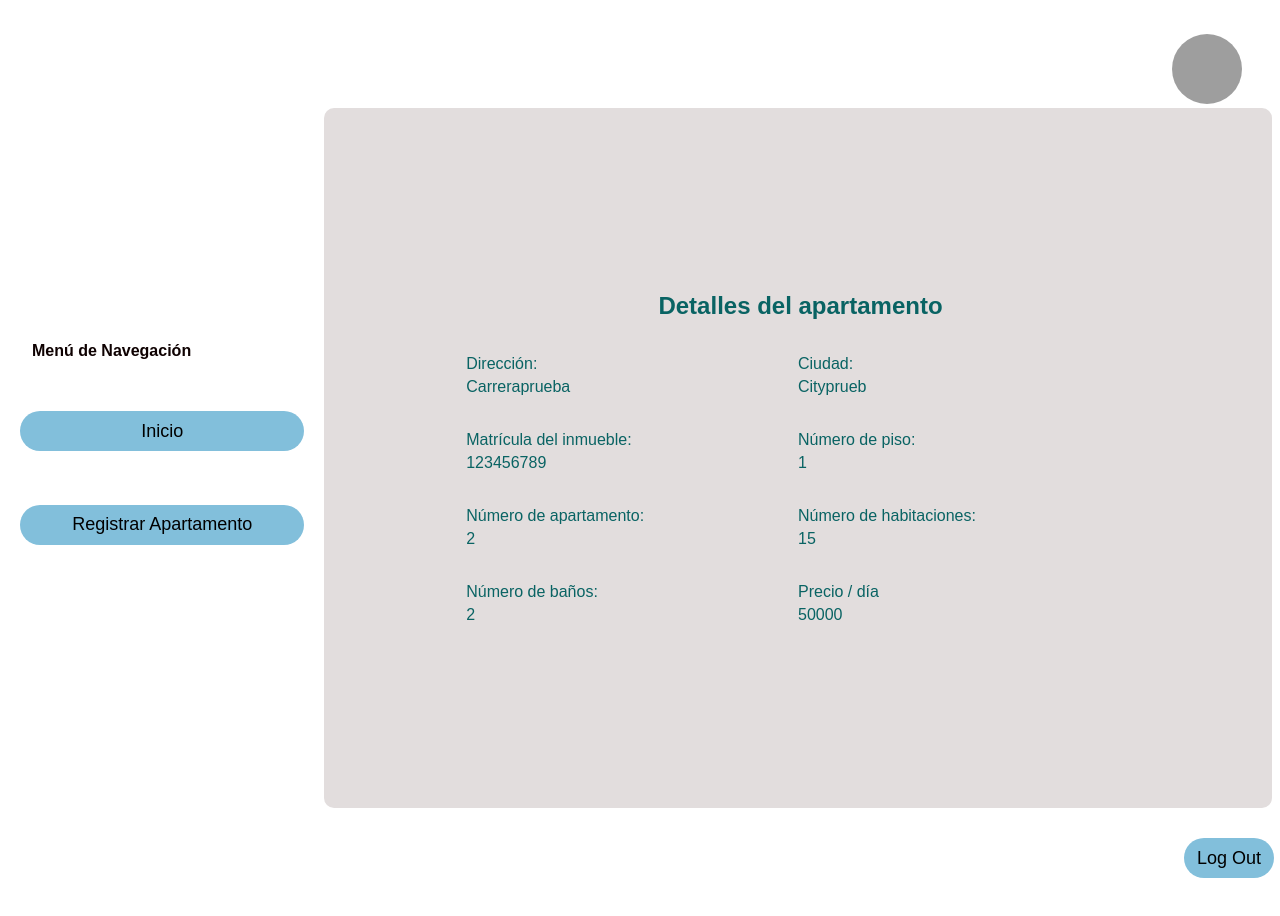
After one commit to Srpapaleta/HTML-CSS-Django, a Django app: page /details_apartment/4 in a window 1280 px wide. The commit adds this page. Run offline with Django 4.2, Linux system fonts and the light colour scheme; a user stored in the database is signed in; data comes from the database, SQL or seed files in the repository; both versions use the stored data as it was after the commit; grey boxes are pictures that could not be loaded.

Commit message:
apt-details

```diff
--- /dev/null
+++ b/webproject/webprojectapp/static/css/apt-details.css
@@ -0,0 +1,176 @@
+body{
+    display: grid;
+    grid-template-rows: 100px 700px 100px;
+    color: rgb(9, 99, 99);
+    align-items: center;
+    padding: 0;
+    font-family: sans-serif;
+}
+
+header{
+    width: 100%;
+    height: 100px;
+    display: flex;
+    justify-content: flex-end;
+    align-items: end;
+}
+
+a{
+    width: 100px;
+}
+
+.logo{
+    width: 70px;
+    height: 70px;
+    border-radius: 50%;
+    margin-right: 20px;
+}
+
+main{
+    width: 100%;
+    height: 700px;
+    display: grid;
+    grid-template-columns: 25% 75%;
+    justify-content: center;
+    align-items: center;
+}
+
+.box1{
+    width: 100%;
+    height: 40%;
+}
+
+.form-container{
+    width: 100%;
+    height: 100%;
+    display: grid;
+    grid-template-rows: repeat(3, 1fr);
+}
+
+.form-container label{
+    margin: 12px;
+    padding: 12px;
+    color: rgb(14, 1, 1);
+    font-weight: bold;
+    display: grid;
+    align-content: start;
+}
+
+.form-container input{
+    border: none;
+    outline: none;
+    width: 90%;
+    height: 40px;
+    position: relative;
+    left: 12px;
+    background: #82bfdb;
+    font-size: 18px;
+    border-radius: 20px;
+    cursor: pointer;
+}
+
+.form-container button{
+    border: none;
+    outline: none;
+    width: 90%;
+    height: 40px;
+    position: relative;
+    left: 12px;
+    background: #82bfdb;
+    font-size: 18px;
+    border-radius: 20px;
+    cursor: pointer;
+}
+
+.main-section{
+    width: 100%;
+    height: 100%;
+    display: grid;
+    background-color: rgb(226, 221, 221);
+    border-radius: 10px;
+    align-content: center;
+    justify-items: center;
+}
+
+.user-details{
+    width: 70%;
+    display: grid;
+    grid-template-columns: repeat(2, 1fr);
+    grid-template-rows: repeat(8, 1fr);
+}
+
+h2{
+    margin-left: 5px;
+}
+
+.user-details label{
+    margin-top: 15px;
+    margin-bottom: 5px;
+    width: 300px;
+}
+
+.user-details input[type="text"]{
+    border: none;
+    margin-left: 5px;
+    border-bottom: 1px solid rgba(101, 101, 104, 0.863);
+    background: transparent;
+    outline: none;
+    width: 220px;
+    height: 30px;
+    color: rgb(3, 3, 3);
+    font-size: 16px;
+}
+
+.user-details :nth-child(3){
+    grid-column: 2/3;
+    grid-row: 1/2;
+}
+
+.user-details :nth-child(6){
+    grid-column: 1/2;
+    grid-row: 4/5;
+}
+
+.user-details :nth-child(10){
+    grid-column: 1/2;
+    grid-row: 6/7;
+}
+
+.user-details :nth-child(14){
+    grid-column: 1/2;
+    grid-row: 8/9;
+}
+
+.main-section input[type="submit"]{
+    border: none;
+    outline: none;
+    margin-left: 5px;
+    margin-top: 10px;
+    width: 100px;
+    height: 40px;
+    background: #82bfdb;
+    color: #fff;
+    font-size: 18px;
+    border-radius: 20px;
+    cursor: pointer;
+}
+
+footer{
+    font-size: 25px;
+    color: #fff;
+    display: grid;
+    justify-content: end;
+}
+
+footer button{
+    border: none;
+    outline: none;
+    width: 90%;
+    height: 40px;
+    position: relative;
+    left: 12px;
+    background: #82bfdb;
+    font-size: 18px;
+    border-radius: 20px;
+    cursor: pointer;
+}
--- /dev/null
+++ b/webproject/webprojectapp/templates/apt-details.html
@@ -0,0 +1,59 @@
+<!DOCTYPE html>
+<html lang="en">
+<head>
+    {% load static %}
+    <meta charset="UTF-8">
+    <meta http-equiv="X-UA-Compatible" content="IE=edge">
+    <meta name="viewport" content="width=device-width, initial-scale=1.0">
+    <title>Detalles Apartamento</title>
+    <link rel="stylesheet" href="{% static 'css/apt-details.css' %}">
+</head>
+<body>
+    <header>
+        <h1></h1>
+        <a href=""><img class="logo" src="https://cdn-icons-png.flaticon.com/512/149/149071.png" alt=""></a>
+    </header>
+    <main>
+        <div class="box1">
+            <div class="form-container">
+                <label class="navegation-menu">Menú de Navegación</label>
+                <div>
+                    <a href="{% url 'homepage' %}"><button class="submit">Inicio</button></a>
+                </div>
+                <div>
+                    <a href="{% url 'register_apartment' %}"><button class="submit">Registrar Apartamento</button></a>
+                </div>
+            </div>
+        </div>
+        <section class="main-section">
+                <h2>Detalles del apartamento</h2>
+                <div class="user-details">
+                    <label for="direccion">Dirección:</label>
+                    <div>{{ apartment.direccion }}</div>
+
+                    <label>Ciudad:</label>
+                    <div>{{ apartment.ciudad }}</div>
+
+                    <label>Matrícula del inmueble:</label>
+                    <div>{{ apartment.matricula_inmueble }}</div>
+
+                    <label>Número de piso:</label>
+                    <div>{{ apartment.numero_piso }}</div>
+
+                    <label>Número de apartamento:</label>
+                    <div>{{ apartment.numero_apartamento }}</div>
+
+                    <label>Número de habitaciones:</label>
+                    <div>{{ apartment.numero_habitaciones}}</div>
+
+                    <label>Número de baños:</label>
+                    <div>{{ apartment.numero_banos }}</div>
+
+                    <label>Precio / día</label>
+                    <div>{{ apartment.precio_dia }}</div>
+                </div>
+        </section>
+    </main>
+    <footer><a href=""><button>Log Out</button></a></footer>
+</body>
+</html>
--- a/webproject/webprojectapp/templates/home.html
+++ b/webproject/webprojectapp/templates/home.html
@@ -57,7 +57,7 @@
                                 <td>{{ appartment.matricula_inmueble }}</td>
                                 <td>{{ appartment.direccion }}</td>
                                 <td>{{ appartment.get_estado_display }}</td>
-                                <td>Visualizar</td>
+                                <td><a href="{% url 'details' id=appartment.id %}">Visualizar</a></td>
                             </tr>
                         {% endfor %}
                     {% endif %}
--- a/webproject/webprojectapp/urls.py
+++ b/webproject/webprojectapp/urls.py
@@ -1,5 +1,6 @@
 from django.urls import path
 from webprojectapp import views
+
 
 urlpatterns = [
     path('', views.main),
@@ -7,4 +8,5 @@ urlpatterns = [
     path('login/', views.login_user, name="login"),
     path('logout/', views.logut_user, name="logout"),
     path('register/apartment/', views.FormApartmentView.register_form, name="register_apartment"),
+    path('details_apartment/<int:id>', views.detailsApartment, name="details")
 ]
--- a/webproject/webprojectapp/views.py
+++ b/webproject/webprojectapp/views.py
@@ -58,3 +58,8 @@ class FormApartmentView(HttpRequest):
                 return redirect('homepage')
 
         return render(request, "apt-register.html", {"form": apartment})
+
+@login_required(login_url="login")
+def detailsApartment(request, id):
+    apartment = Apartment.objects.get(pk=id)
+    return render(request, 'apt-details.html', {'apartment': apartment})
```
Also changed, not shown: webproject/db.sqlite3.
